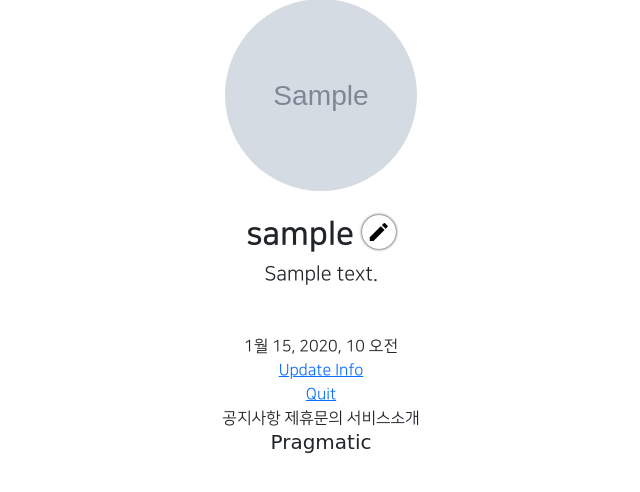
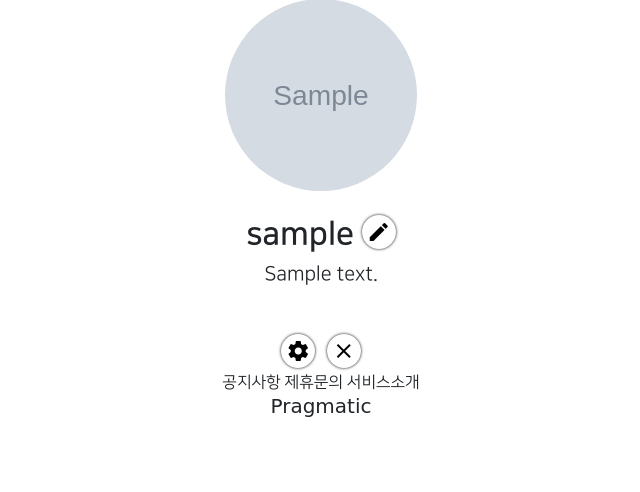
Before and after one commit to dayoorang/second_project, a Django app: page /accounts/detail/1 in a window 1280 px wide. Shown: the part 193-685 px from the top of the page, without its empty margins (319-959 px from the left). Run offline with Django 3.2, Linux system fonts and the light colour scheme; a user stored in the database is signed in; tables that the repository leaves empty hold one stand-in row (values such as "Sample post"); grey boxes marked "Sample" are stand-in pictures; parts of the project's set-up code (start-up, migrations or seed data) failed here and were passed over; some libraries are stand-ins or nearby versions; some web fonts are replaced.

Commit message:
07/30 project_2 practice 2

```diff
--- a/accountsapp/templates/accountsapp/detail.html
+++ b/accountsapp/templates/accountsapp/detail.html
@@ -27,20 +27,17 @@
             {% endif %}
         </div>
 
-        <div>
-            {{ target_user.date_joined }}
-        </div>
+
 
         {% if user == target_user %}
             <div>
-                <a href ="{% url 'first_app:update' pk=target_user.pk %}">
-                    Update Info
+                <a href ="{% url 'first_app:update' pk=target_user.pk %}"
+                class ="material-icons round_button mx-1">
+                    settings
                 </a>
-            </div>
-
-            <div>
-                <a href ="{% url 'first_app:delete' pk=target_user.pk %}">
-                    Quit
+                <a href ="{% url 'first_app:delete' pk=target_user.pk %}"
+                class ="material-icons round_button mx-1">
+                    close
                 </a>
             </div>
         {% endif %}
--- a/static/base.css
+++ b/static/base.css
@@ -39,3 +39,7 @@
     border-radius: 20rem;
     padding : 0.3rem;
 }
+
+.round_button:hover {
+    color:dimgrey;
+}
```
